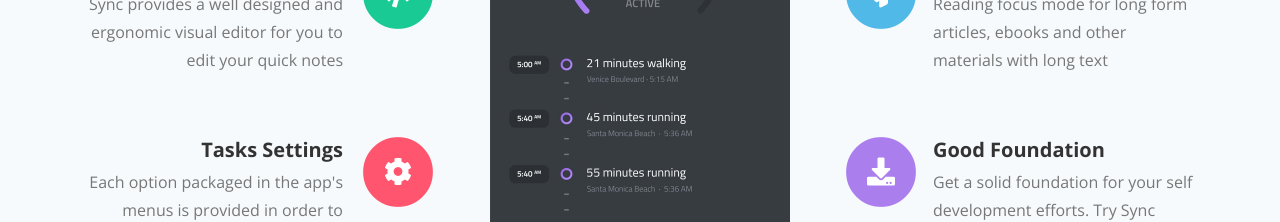
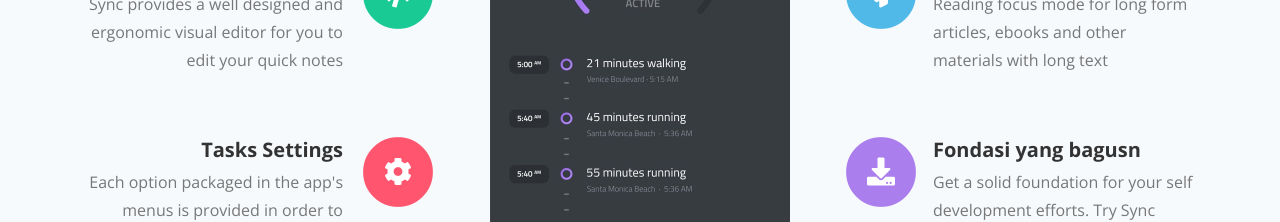
Before and after one commit to dzaasls/project-4, a plain HTML site: page web/index.html in a window 1280 px wide. Shown: the part 3620-3842 px from the top of the page. Drawn offline with nearby package versions, Linux system fonts and the light colour scheme.

Commit message:
fourth commit

```diff
--- a/web/index.html
+++ b/web/index.html
@@ -447,7 +447,7 @@
                                 <i class="fas fa-download fa-stack-1x"></i>
                             </span>
                             <div class="media-body">
-                                <h4>Good Foundation</h4>
+                                <h4>Fondasi yang bagusn</h4>
                                 <p>Get a solid foundation for your self development efforts. Try Sync mobile app for devices</p>
                             </div>
                         </li>
```
